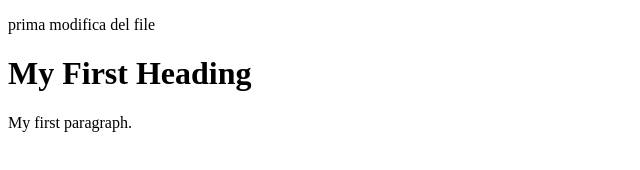
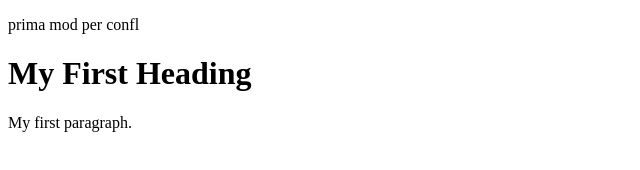
Before and after one commit to SalimFnaiqi/Corso-dit2023, a plain HTML site: page index.html in a window 1280 px wide. Shown: the full height of the page, 0-640 px from the left. Drawn offline with Linux system fonts and the light colour scheme.

Commit message:
Prima modifica su 1br

```diff
--- a/index.html
+++ b/index.html
@@ -4,7 +4,7 @@
 <title>Page Title</title>
 </head>
 <body>
-<p>prima modifica del file</p>
+<p>prima mod per confl</p>
 
 <h1>My First Heading</h1>
 <p>My first paragraph.</p>
```
